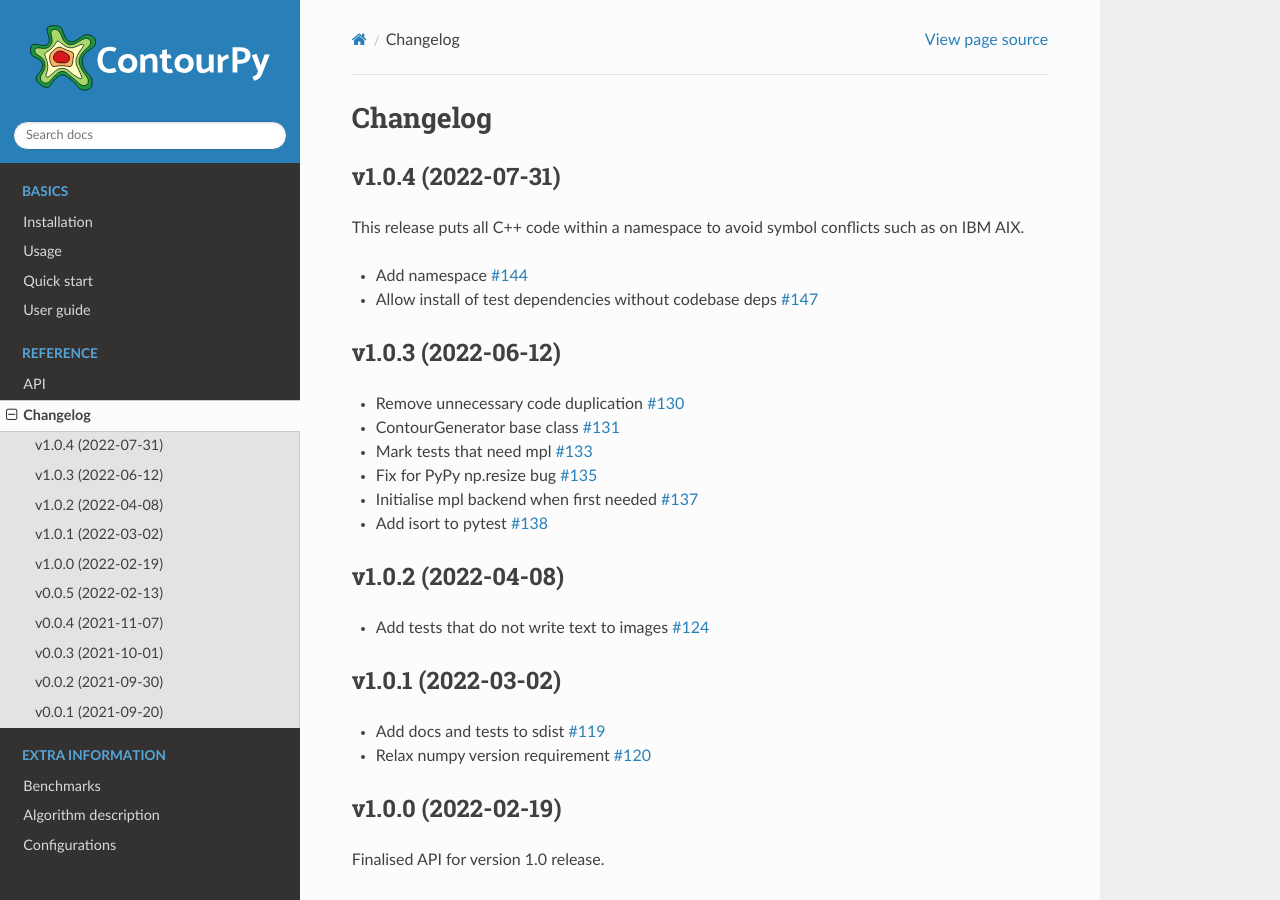
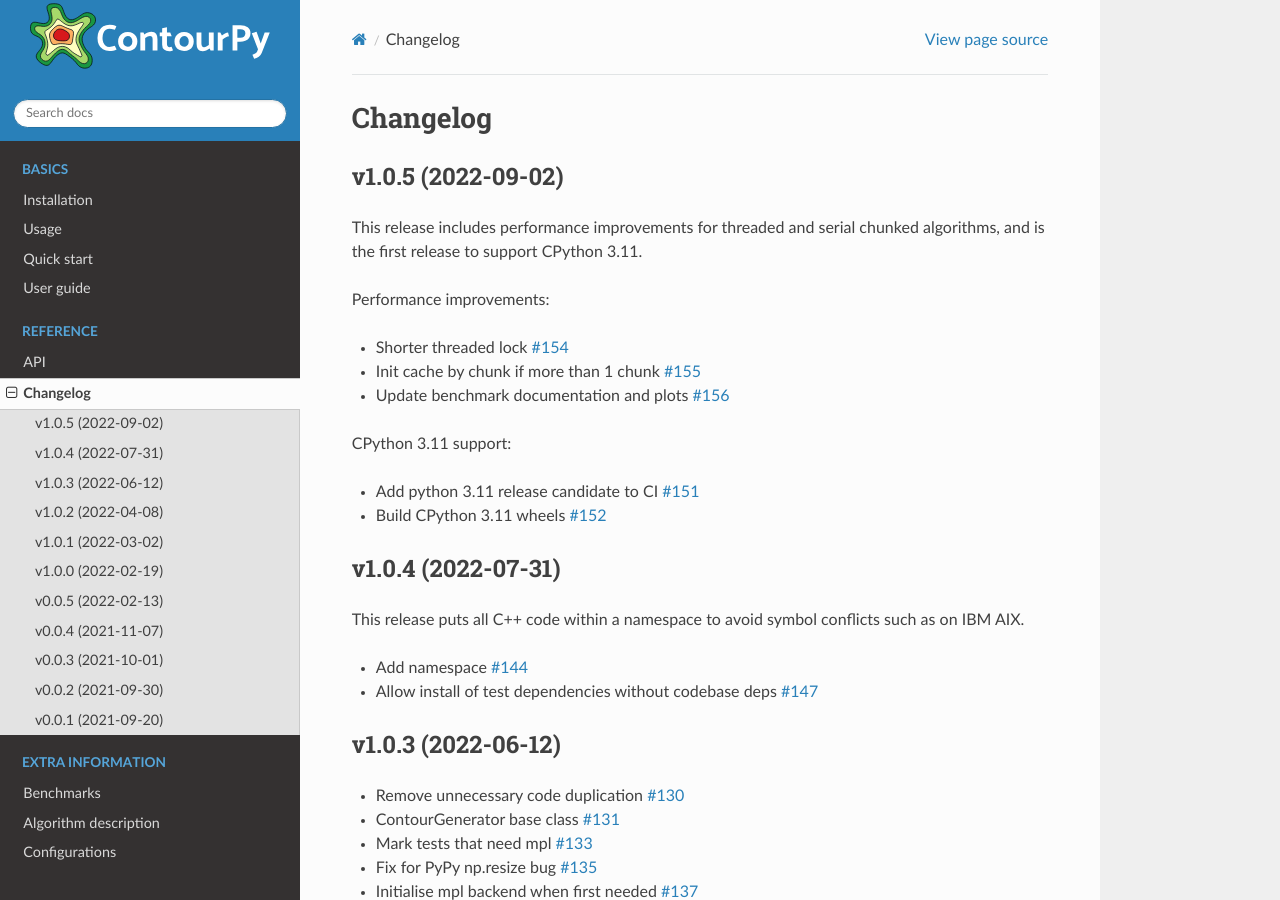
Before and after one commit to contourpy/contourpy, a Sphinx documentation site: the page built from docs/changelog.rst, in a window 1280 px wide and 900 px high. Built offline with Sphinx 7.4.7 and the Read the Docs theme 2.0.0, drawn with Linux system fonts in a browser that asks for light colours.

Commit message:
Prepare for v1.0.5 release

```diff
--- a/docs/changelog.rst
+++ b/docs/changelog.rst
@@ -2,6 +2,23 @@
 
 Changelog
 #########
+
+v1.0.5 (2022-09-02)
+-------------------
+
+This release includes performance improvements for threaded and serial chunked algorithms, and is
+the first release to support CPython 3.11.
+
+Performance improvements:
+
+* Shorter threaded lock `#154 <https://github.com/contourpy/contourpy/pull/154>`_
+* Init cache by chunk if more than 1 chunk `#155 <https://github.com/contourpy/contourpy/pull/155>`_
+* Update benchmark documentation and plots `#156 <https://github.com/contourpy/contourpy/pull/156>`_
+
+CPython 3.11 support:
+
+* Add python 3.11 release candidate to CI `#151 <https://github.com/contourpy/contourpy/pull/151>`_
+* Build CPython 3.11 wheels `#152 <https://github.com/contourpy/contourpy/pull/152>`_
 
 v1.0.4 (2022-07-31)
 -------------------
--- a/lib/contourpy/_version.py
+++ b/lib/contourpy/_version.py
@@ -1 +1 @@
-__version__ = "1.0.5.dev1"
+__version__ = "1.0.5"
--- a/setup.cfg
+++ b/setup.cfg
@@ -12,6 +12,7 @@ classifiers =
     Programming Language :: Python :: 3.8
     Programming Language :: Python :: 3.9
     Programming Language :: Python :: 3.10
+    Programming Language :: Python :: 3.11
     Topic :: Scientific/Engineering :: Information Analysis
     Topic :: Scientific/Engineering :: Mathematics
     Topic :: Scientific/Engineering :: Visualization
```
